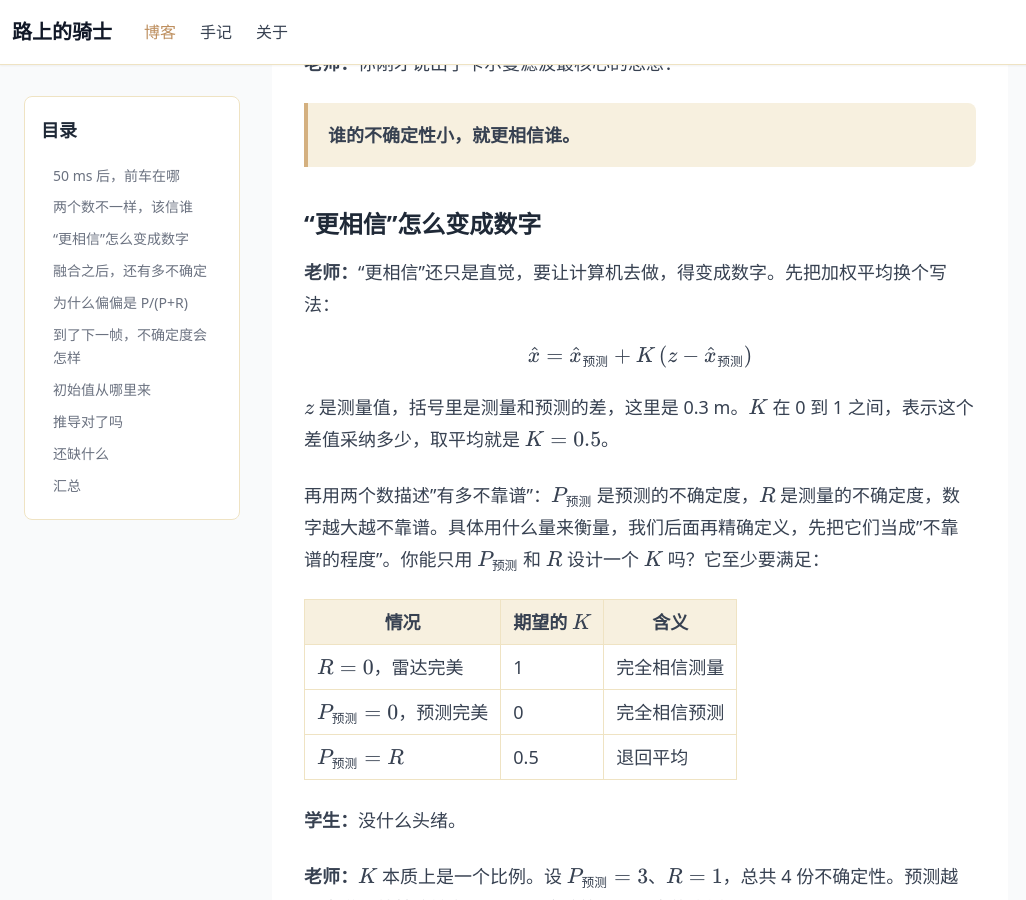
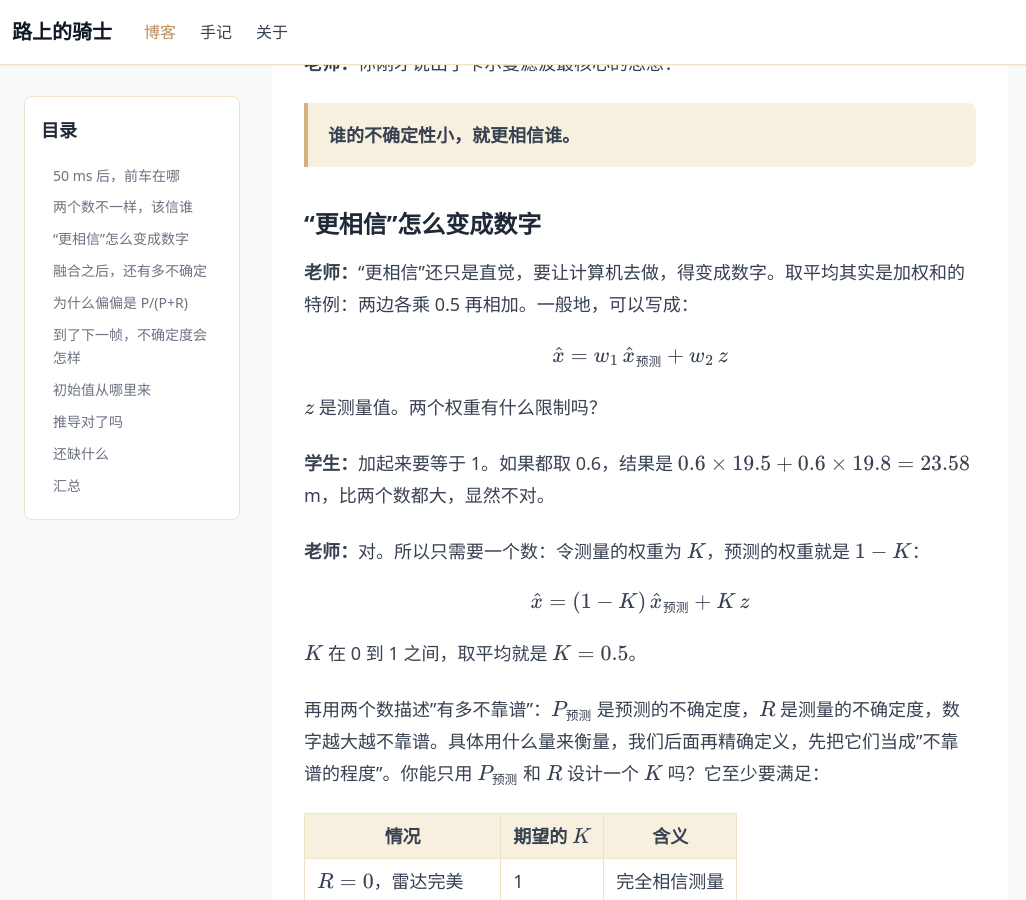
Before and after one commit to luli100/luli100.github.io, a Jekyll site: the page built from _posts/2026-11-07-kalman-filter-1d.md, in a window 1280 px wide and 900 px high, scrolled down 2131 px. Shown: the whole window, without its empty margins (0-1026 px from the left). Built offline with Jekyll 4.4.1, drawn with Linux system fonts in a browser that asks for light colours; formulas are drawn with MathJax 3; some of the changed text lies outside the part shown.

Commit message:
Start Kalman gain dialogue from a weighted sum
Derive the update as (1-K)*prediction + K*measurement, which is what
readers naturally reach for after averaging, and reuse it directly for
the variance derivation. Introduce the innovation form just before the
recursive loop, and list both forms in the summary.

Co-Authored-By: Claude Opus 5.5 <noreply@anthropic.com>

```diff
--- a/_posts/2026-11-07-kalman-filter-1d.md
+++ b/_posts/2026-11-07-kalman-filter-1d.md
@@ -93,13 +93,23 @@ $$\hat{x}$$ 上的"帽子"表示这是**估计值**，不是真值。
 
 ## "更相信"怎么变成数字 {#gain}
 
-**老师：**"更相信"还只是直觉，要让计算机去做，得变成数字。先把加权平均换个写法：
+**老师：**"更相信"还只是直觉，要让计算机去做，得变成数字。取平均其实是加权和的特例：两边各乘 0.5 再相加。一般地，可以写成：
 
 $$
-\hat{x} = \hat{x}_{\text{预测}} + K\,(z - \hat{x}_{\text{预测}})
+\hat{x} = w_1\,\hat{x}_{\text{预测}} + w_2\,z
 $$
 
-$$z$$ 是测量值，括号里是测量和预测的差，这里是 0.3 m。$$K$$ 在 0 到 1 之间，表示这个差值采纳多少，取平均就是 $$K = 0.5$$。
+$$z$$ 是测量值。两个权重有什么限制吗？
+
+**学生：**加起来要等于 1。如果都取 0.6，结果是 $$0.6 \times 19.5 + 0.6 \times 19.8 = 23.58$$ m，比两个数都大，显然不对。
+
+**老师：**对。所以只需要一个数：令测量的权重为 $$K$$，预测的权重就是 $$1-K$$：
+
+$$
+\hat{x} = (1-K)\,\hat{x}_{\text{预测}} + K\,z
+$$
+
+$$K$$ 在 0 到 1 之间，取平均就是 $$K = 0.5$$。
 
 再用两个数描述"有多不靠谱"：$$P_{\text{预测}}$$ 是预测的不确定度，$$R$$ 是测量的不确定度，数字越大越不靠谱。具体用什么量来衡量，我们后面再精确定义，先把它们当成"不靠谱的程度"。你能只用 $$P_{\text{预测}}$$ 和 $$R$$ 设计一个 $$K$$ 吗？它至少要满足：
 
@@ -234,7 +238,19 @@ $$Q$$ 叫**过程噪声**，$$R$$ 叫**测量噪声**。它们是使用卡尔曼
 
 **学生：**情况 A 前车经常急刹急加，$$Q$$ 设大；情况 B 稳定巡航，$$Q$$ 设小。帧周期变长，预测的跨度更大，偏离得更多，$$Q$$ 也应该变大。
 
-**老师：**到这里，一维卡尔曼滤波的所有零件都有了：预测、融合，再进入下一帧。
+**老师：**在把它们组装起来之前，先把加权和展开整理一下：
+
+$$
+\hat{x} = (1-K)\,\hat{x}_{\text{预测}} + K\,z = \hat{x}_{\text{预测}} + K\,(z - \hat{x}_{\text{预测}})
+$$
+
+右边这种写法，你怎么理解？
+
+**学生：**从预测出发，测量和预测差了多少，就按比例 $$K$$ 采纳多少，用来修正预测。比如开头的例子，差值是 0.3 m，$$K = 0.5$$ 时就修正 0.15 m，得到 19.65 m。
+
+**老师：**对。括号里的 $$z - \hat{x}_{\text{预测}}$$ 叫**新息**，也就是测量带来的新信息。它和加权和完全等价，但直接体现了"用测量修正预测"，教材和多维卡尔曼滤波都用这种写法。
+
+到这里，一维卡尔曼滤波的所有零件都有了：预测、融合，再进入下一帧。
 
 **学生：**可是每一帧都要做一遍。上一帧的"新"，到这一帧又成了预测的起点。只用"预测""新"这样的标签，很快就分不清是哪一帧的量了。
 
@@ -374,7 +390,8 @@ $$
 | --- | --- |
 | $$\hat{x}_{n\vert n-1} = \hat{x}_{n-1\vert n-1} + v\,\Delta t$$ | 匀速运动模型，$$v$$ 为距离变化率，负值表示靠近 |
 | $$P_{n\vert n-1} = P_{n-1\vert n-1} + Q$$ | 模型没考虑到的变化带来新的不确定性 |
-| $$\hat{x}_{n\vert n} = \hat{x}_{n\vert n-1} + K_n\,(z_n - \hat{x}_{n\vert n-1})$$ | 预测与测量的加权融合 |
+| $$\hat{x}_{n\vert n} = (1-K_n)\,\hat{x}_{n\vert n-1} + K_n\,z_n$$ | 预测与测量的加权和，权重之和为 1 |
+| $$\hat{x}_{n\vert n} = \hat{x}_{n\vert n-1} + K_n\,(z_n - \hat{x}_{n\vert n-1})$$ | 加权和的等价写法：用新息修正预测 |
 | $$P_{n\vert n} = (1-K_n)^2 P_{n\vert n-1} + K_n^2 R$$ | 独立误差加权求和的方差，对任意 $$K_n$$ 成立 |
 | $$K_n = P_{n\vert n-1}/(P_{n\vert n-1}+R)$$ | 让上式最小的增益 |
 | $$P_{n\vert n} = (1-K_n)P_{n\vert n-1}$$ | 代入最优 $$K_n$$ 后的化简 |
```
Also changed, not shown: other parts of _posts/2026-11-07-kalman-filter-1d.md (+1 -7 lines).
